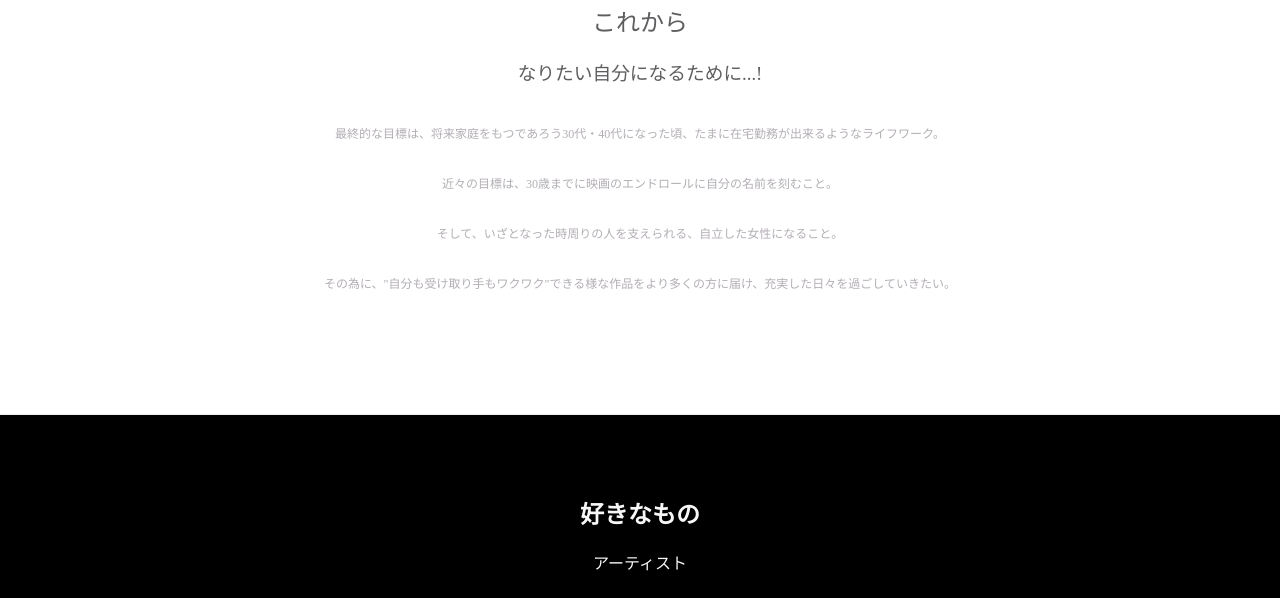
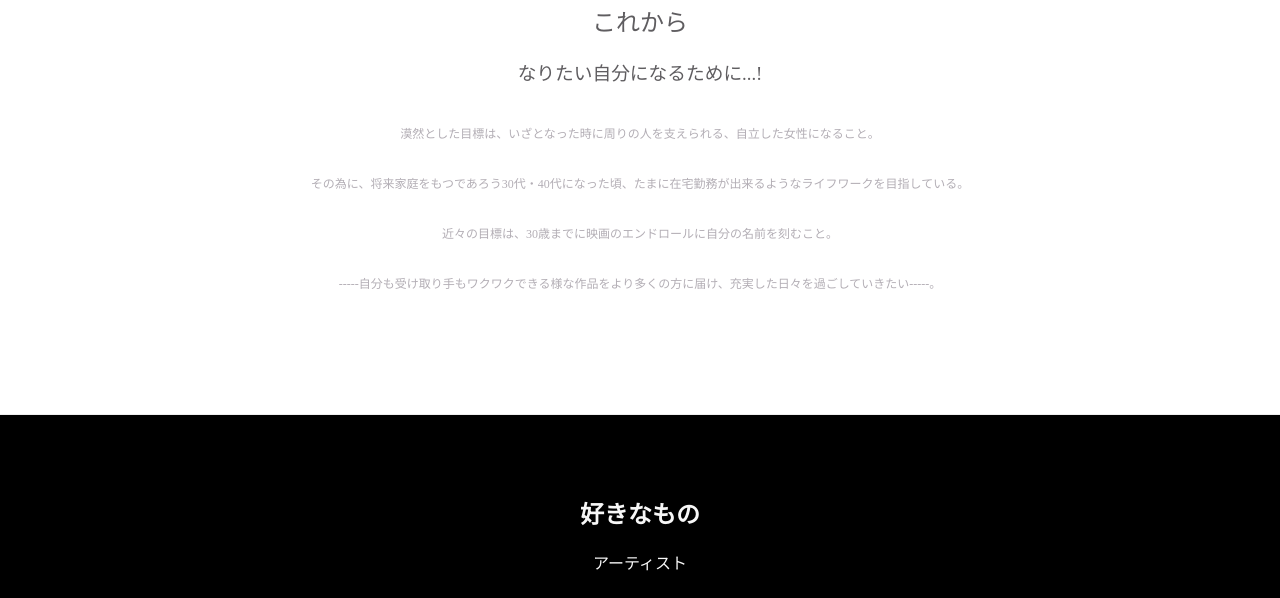
Before and after one commit to maki8128/booon, a plain HTML site: page index.html in a window 1280 px wide. Shown: the part 1219-1817 px from the top of the page. Drawn offline with Linux system fonts and the light colour scheme.

Commit message:
Update index.html

```diff
--- a/index.html
+++ b/index.html
@@ -58,10 +58,10 @@
         <div class="heading">
           <h2>これから</h2>
           <h3>なりたい自分になるために...!</h3>
-          <p class="txt-contents">最終的な目標は、将来家庭をもつであろう30代・40代になった頃、たまに在宅勤務が出来るようなライフワーク。</p>
+          <p class="txt-contents">漠然とした目標は、いざとなった時に周りの人を支えられる、自立した女性になること。</p>
+          <p class="txt-contents">その為に、将来家庭をもつであろう30代・40代になった頃、たまに在宅勤務が出来るようなライフワークを目指している。</p>
           <p class="txt-contents">近々の目標は、30歳までに映画のエンドロールに自分の名前を刻むこと。</p>
-          <p class="txt-contents">そして、いざとなった時周りの人を支えられる、自立した女性になること。</p>
-          <p class="txt-contents">その為に、"自分も受け取り手もワクワク"できる様な作品をより多くの方に届け、充実した日々を過ごしていきたい。</p>
+          <p class="txt-contents">-----自分も受け取り手もワクワクできる様な作品をより多くの方に届け、充実した日々を過ごしていきたい-----。</p>
         </div>
       </div>
     </div>
```
